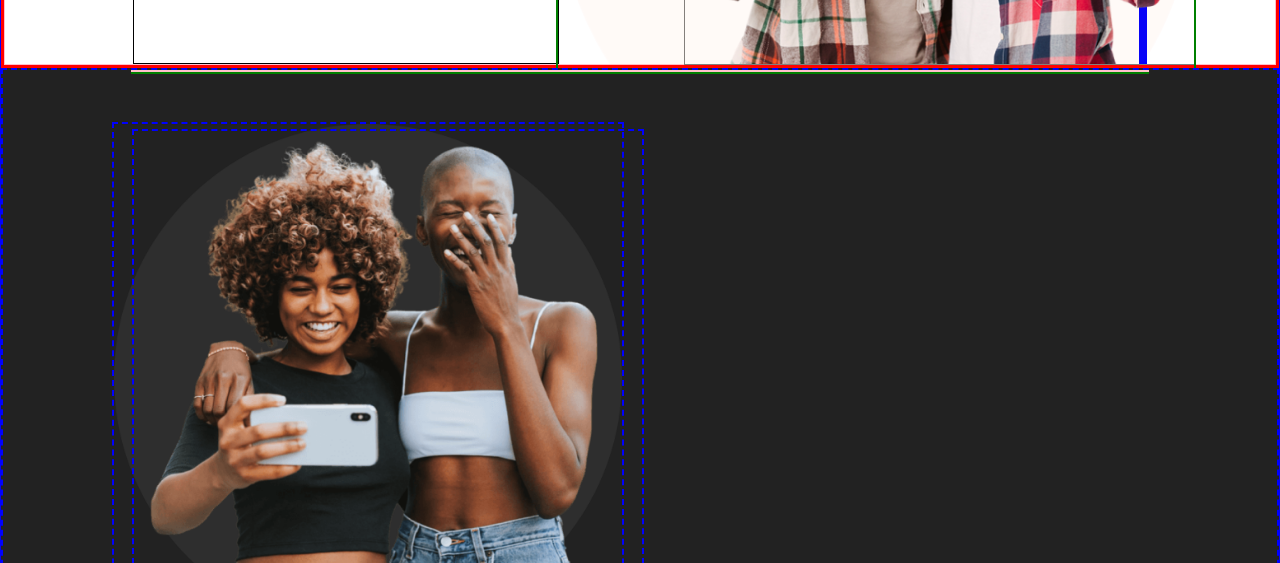
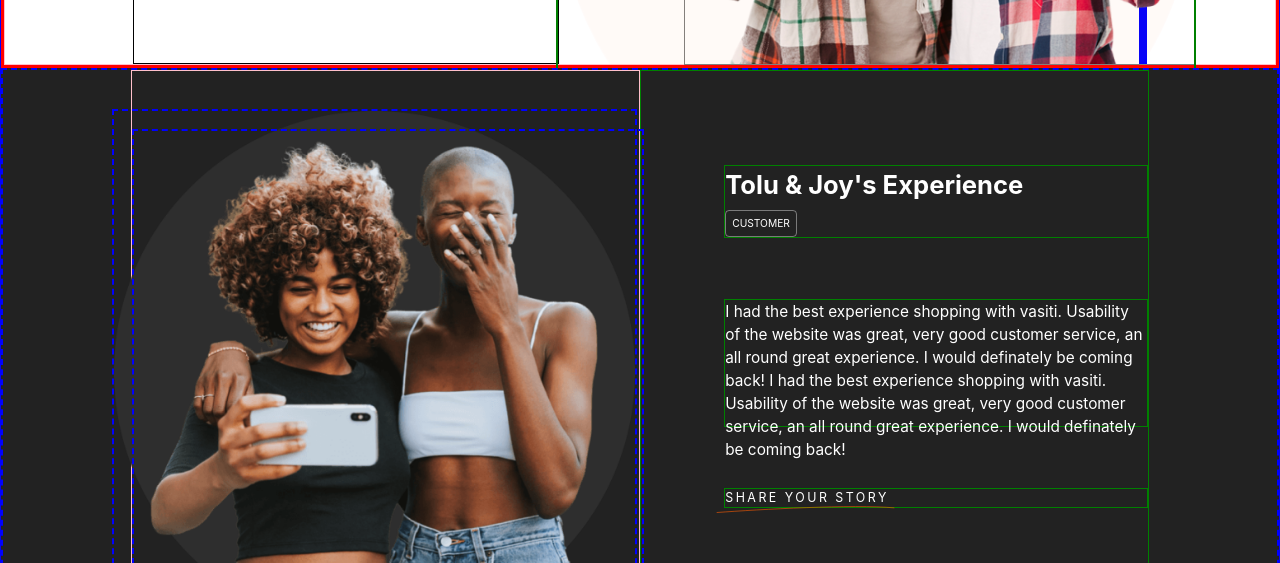
Before and after one commit to PTBYSR/vasiti, a React (Create React App) app: page / in a window 1280 px wide. Shown: the part 639-1202 px from the top of the page. Built offline with nearby package versions, Linux system fonts and the light colour scheme; no server answers; the database is empty; a web font is replaced by a local one.

Commit message:
sone-styling-banner

```diff
--- a/src/App.css
+++ b/src/App.css
@@ -31,6 +31,7 @@
     --fc-red: red;
     --fc-blue: #0D019A;
     --fc-green: #049A01;
+    --fc-white: #ffffff;
 
 
     /* BG COLOR */
@@ -212,8 +213,8 @@
   .text-gray {
     color: var(--fc-gray);
   }
-  .text-red {
-    color: var(--fc-red);
+  .text-white {
+    color: var(--fc-white);
   }
   .bg-orange {
     background-color: var(--orange);
--- a/src/pages/Homepage/Banner/Banner.element.js
+++ b/src/pages/Homepage/Banner/Banner.element.js
@@ -6,13 +6,14 @@ export const BannerSection = styled.section`
     padding: 0 10vw;
     position: relative;
     overflow: hidden;
+    gap: 0rem;
 `
 export const Ellipse = styled.img`
     border: 2px dashed blue;
     position: absolute;
     left: 109px;
     bottom: -30px;
-    width: 40vw;
+    width: 41vw;
 `
 export const Girls = styled.img`
     border: 2px dashed blue;
@@ -22,7 +23,42 @@ export const Girls = styled.img`
 `
 export const ImageSection = styled.div`
     border: 1px solid pink;
+    width: 50%;
 `
 export const HeadingSection = styled.div`
     border: 1px solid green;
+    width: 50%;
+    flex-direction: column;
+    justify-content: space-around;
+    padding: 5vw 0vw 5vw 6.5vw;
+    gap: 0rem;
 `
+export const HeadingWrapper = styled.div`
+    border: 1px solid green;
+`
+export const Share = styled.div`
+    border: 1px solid green;
+    position:relative;
+`
+export const Slash = styled.img`
+    width: 14vw;
+    position: absolute;
+    left: -9px;
+    bottom: -6px;
+`
+export const TextBody = styled.div`
+    border: 1px solid green;
+    height: 10vw
+`
+export const ShareBtn = styled.div`
+    font-size: .97vw;
+    letter-spacing: 0.2em;
+    cursor: pointer;
+`
+export const Customer = styled.p`
+    display: inline-block;
+    padding: 5px 6px;
+    border: 1px solid rgba(255, 255, 255, 0.4);
+    border-radius: 4px;
+    margin-top: 5px;
+`
--- a/src/pages/Homepage/Banner/Banner.js
+++ b/src/pages/Homepage/Banner/Banner.js
@@ -4,20 +4,38 @@ import {
   ImageSection,
   HeadingSection,
   Ellipse,
-  Girls
+  Girls,
+  HeadingWrapper,
+  Share,
+  ShareBtn,
+  TextBody,
+  Slash,
+  Customer,
 } from "./Banner.element"
 import ellipse from './Ellipse.png'
 import blackGirls from './black-girls.png'
+import slash from './slash.svg'
+
 
 const Banner = () => {
   return (
-    <BannerSection className='bg-gray'>
+    <BannerSection className='bg-gray flex'>
     <ImageSection>
       <Ellipse src={ellipse}></Ellipse>
       <Girls src={blackGirls}></Girls>
     </ImageSection>
-    <HeadingSection>
-
+    <HeadingSection className='text-white text-white ff-inter flex'>
+      <HeadingWrapper>
+        <h1 className='fw-700 ' style={{fontSize: "2vw"}}>Tolu & Joy's Experience</h1>
+        <Customer className="fw-500" style={{fontSize: ".8vw"}}>CUSTOMER</Customer>
+      </HeadingWrapper>
+      <TextBody>
+        <p className="fw-400 fs-18" style={{fontSize:"1.2vw"}}>I had the best experience shopping with vasiti. Usability of the website was great, very good customer service, an all round great experience. I would definately be coming back! I had the best experience shopping with vasiti. Usability of the website was great, very good customer service, an all round great experience. I would definately be coming back!</p>
+      </TextBody>
+      <Share>
+       <ShareBtn className="fw-500">SHARE YOUR STORY</ShareBtn>
+       <Slash src={slash} alt=""></Slash>
+      </Share>
     </HeadingSection>
     </BannerSection>
   )
```
Also changed, not shown: src/pages/Homepage/Banner/slash.svg (renamed from src/img/vector-orange-slash.svg).
